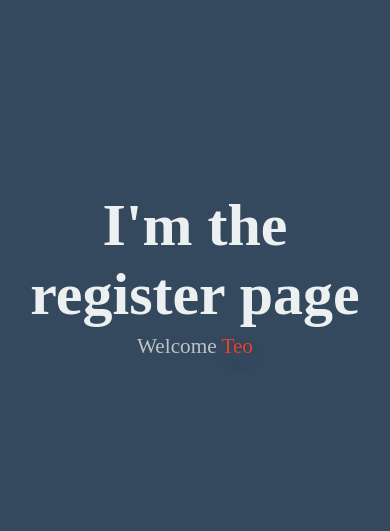
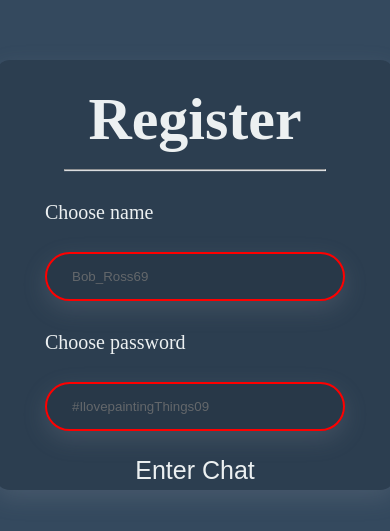
Before and after one commit to ryuji-terix/localChat, a website: page App/Html/Register.html in a window 390 px wide. Shown: the part 147-678 px from the top of the page. Drawn offline with Linux system fonts and the light colour scheme; files that its build step writes are made by us from their sources; files whose address does not match are found by name.

Commit message:
bug fixes?

```diff
--- a/App/Css/Register.css
+++ b/App/Css/Register.css
@@ -0,0 +1,91 @@
+body {
+    display: flex;
+    flex-wrap: wrap;
+    justify-content: center;
+    align-content: center;
+    height: 100%;
+}
+
+button {
+    padding: 10px 15px;
+    font-size: 25px;
+    align-self: flex-end;
+}
+
+@media screen and (max-width: 600px) and (max-height: 900px) {
+    main h1 {
+        margin: 75px 15px 20px 15px;
+    }
+
+    button {
+        flex-basis: 100%;
+        margin: 0 25%;
+    }
+
+    form.login {
+        width: clamp(150px, 75%, 450px);
+        height: clamp(175px, 50%, 400px);
+    }
+}
+
+/* * form style */
+form.login {
+    position: absolute;
+    width: clamp(350px, 35%, 450px);
+    height: clamp(375px, 45%, 400px);
+
+    left: 50%;
+    top: 50%;
+    transform: translate(-50%, -50%);
+
+    box-shadow: var(--shadow);
+    background-color: var(--darkblue);
+    border-radius: 15px;
+
+    padding: 25px;
+
+    display: flex;
+    justify-content: center;
+    flex-wrap: wrap;
+}
+
+h1.login {
+    font-size: clamp(45px, 60px, 100px);
+    text-align: center;
+    align-self: flex-start;
+    flex-basis: 100%;
+    row-gap: 25px;
+}
+
+hr.login {
+    flex-basis: 100%;
+    margin: 15px 12.5%;
+    align-self: flex-start;
+}
+
+label.login {
+    margin: 15px 25px 10px 25px;
+    flex-basis: 100%;
+    font-size: 20px;
+    height: fit-content;
+}
+
+input.login {
+    width: clamp(150px, 60%, 350px);
+    margin: 0 25px 15px 25px;
+    border-radius: 25px;
+    padding: 5px 25px;
+    flex-basis: 100%;
+    height: 35px;
+    border: none;
+}
+
+input.login:focus {
+    box-shadow: var(--insetShadow);
+    border: none;
+}
+
+button.login {
+    flex-basis: 100%;
+    align-self: flex-end;
+}
--- a/App/Html/Register.html
+++ b/App/Html/Register.html
@@ -5,56 +5,27 @@
     <meta charset="UTF-8">
     <meta http-equiv="X-UA-Compatible" content="IE=edge">
     <meta name="viewport" content="width=device-width, initial-scale=1.0">
-    <title>Register</title>
+    <title>LocalChat | Register</title>
 
     <link rel="icon" type="image/x-icon" href="App/Graphics/LocalChat.ico">
     <link rel="stylesheet" href="App/Css/Register.css">
     <link rel="stylesheet" href="App/Css/lb.css">
     <script defer src="App/JavaScript/Register.js"></script>
-
-    <!-- * Style thing -->
-    <link rel="stylesheet" href="/App/Css/lb.css">
-    <style>
-        * {
-            flex-basis: 100%;
-            margin: 0;
-            padding: 0;
-            width: 100%;
-            text-align: center;
-            /* cursor: alias; */
-        }
-
-        body {
-            display: flex;
-            justify-content: center;
-            align-content: center;
-            flex-wrap: wrap;
-            width: 100%;
-            height: 100%;
-        }
-
-        div {
-            font-size: clamp(15px, calc((75vw - 9rem) / 7), 40px);
-            color: #bdc3c7;
-        }
-
-        #error {
-            color: #ec3f2c;
-            text-shadow: var(--shadow);
-        }
-    </style>
-
 </head>
 
 <body class="noselect">
-    <h1 class="title">I'm the register page</h1>
-    <div>Welcome <span id="error">Teo</span></div>
+    <form autocomplete="off" class="login" id="login_form" action="/user" method="POST">
+        <h1 class="login">Register</h1> <hr class="login">
+
+        <label class="login" for="name">Choose name</label> <br>
+        <input name="name" minlength="3" maxlength="15" placeholder="Bob_Ross69" required class="login" type="text" id="login_name">
+
+        <label class="login" for="password" id="login_password_label">Choose password</label> <br>
+        <input name="password" minlength="10" maxlength="20" placeholder="#IlovepaintingThings09" required class="login" type="password" id="login_password">
+
+        <button class="login" id="submit" type="submit">Enter Chat</button>
+    </form>
+
 </body>
 
-<!-- <script>
-    document.addEventListener("click", () => {
-        window.location.replace("/")
-    })
-</script> -->
-
 </html>
--- a/App/JavaScript/Register.js
+++ b/App/JavaScript/Register.js
@@ -0,0 +1,48 @@
+const form = document.getElementById("login_form");
+
+// form.addEventListener("submit",
+// async function sendCredential(event) {
+//     event.preventDefault();
+
+//     const data = {
+//         user: form.elements["name"].value,
+//         password: form.elements["password"].value
+//     };
+
+//     console.log(data)
+
+//     const options = {
+//         method: "POST",
+//         headers: { "Content-Type": "application/json" },
+//         body: JSON.stringify(data)
+//     };
+
+//     const response = await fetch("/user", options);
+//     const json = await response.json();
+
+//     await Promise.resolve(console.log(json);)
+// })
+
+
+// form.addEventListener("submit",
+// sendCredential = (event) => {
+//     event.preventDefault();
+
+//     const data = {
+//         user: form.elements["name"].value,
+//         password: form.elements["password"].value
+//     };
+
+//     console.log(data)
+
+//     const options = {
+//         method: "POST",
+//         headers: { "Content-Type": "application/json" },
+//         body: JSON.stringify(data)
+//     };
+
+//     fetch("/user", options)
+//     .then (response => response.json())
+//     .then (data => console.log(data))
+
+// })
```
Also changed, not shown: App/Html/Chat.html (+1 -1 lines), App/Html/Home.html (+1 -1 lines), App/JavaScript/Home.js (+20 -26 lines), Server/LocalChat.js (+69 -105 lines), Server/Util/Function.js (added, +9 -0 lines), 2 other files.
